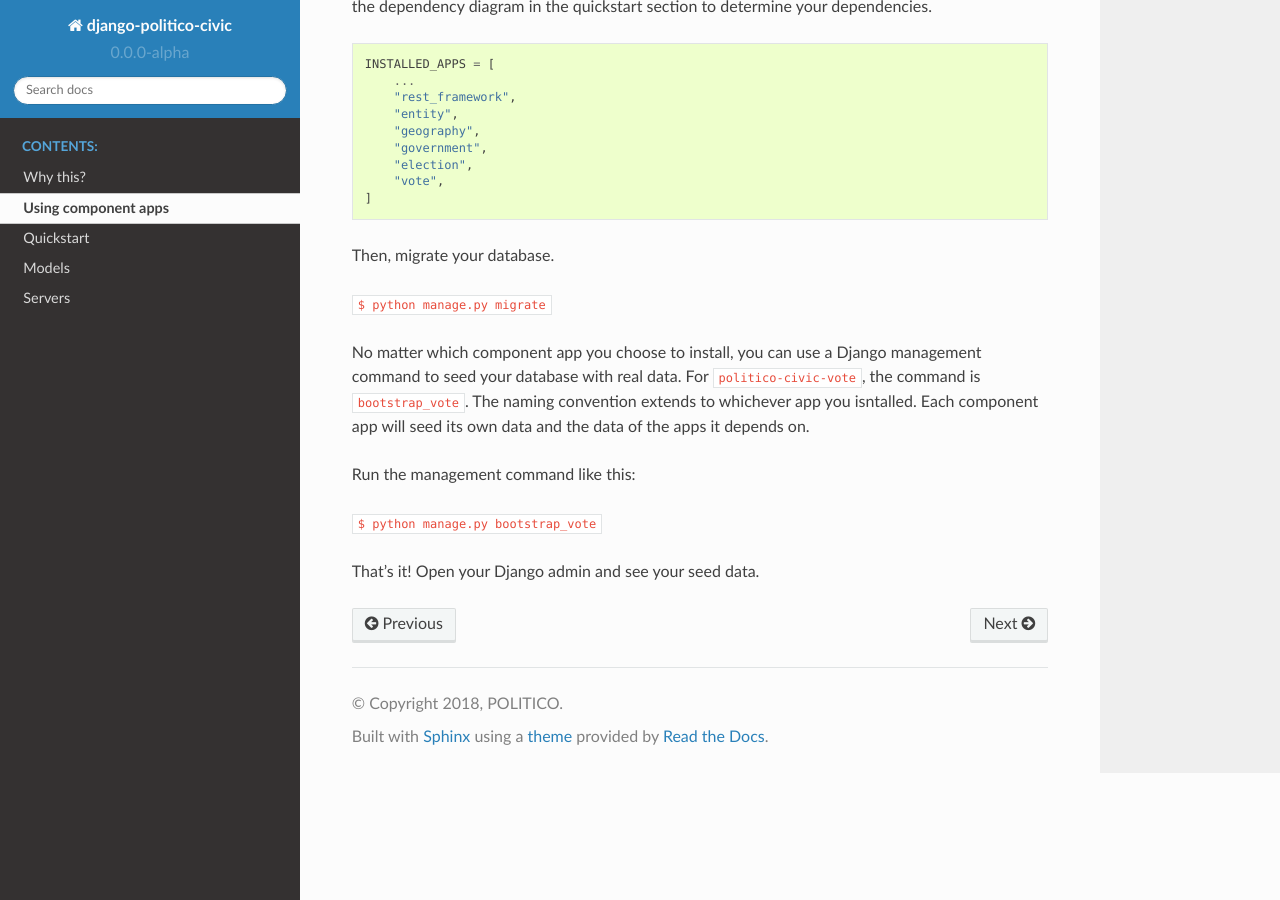
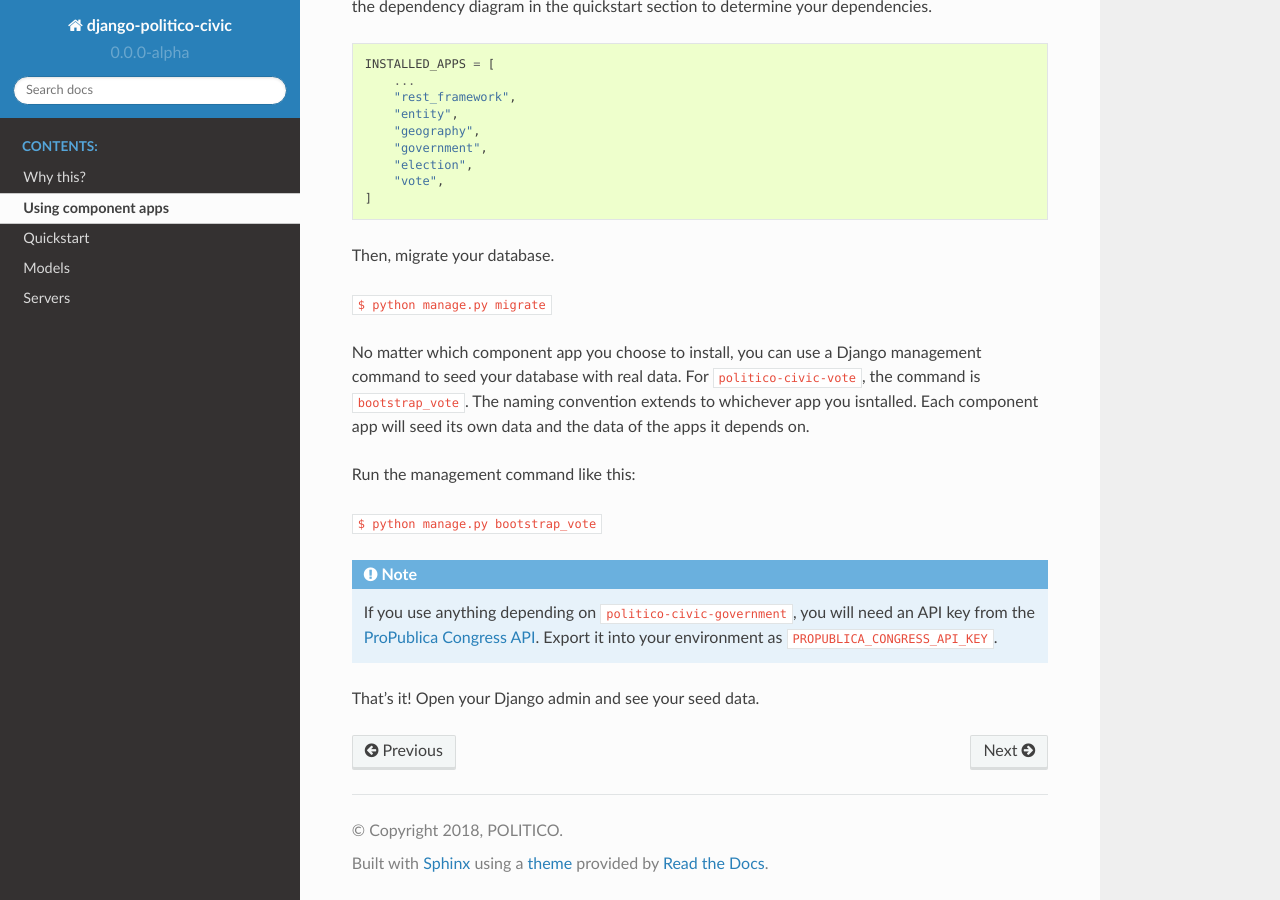
Before and after one commit to The-Politico/politico-civic, a Sphinx documentation site: the page built from docs/source/components.rst, in a window 1280 px wide and 900 px high, scrolled down 552 px. Built offline with Sphinx 7.4.7 and the Read the Docs theme 2.0.0, drawn with Linux system fonts in a browser that asks for light colours.

Commit message:
document propublica dependency

```diff
--- a/docs/source/components.rst
+++ b/docs/source/components.rst
@@ -35,4 +35,7 @@ Run the management command like this:
 
 ``$ python manage.py bootstrap_vote``
 
+.. note::
+    If you use anything depending on ``politico-civic-government``, you will need an API key from the `ProPublica Congress API <https://projects.propublica.org/api-docs/congress-api/>`__. Export it into your environment as ``PROPUBLICA_CONGRESS_API_KEY``.
+
 That's it! Open your Django admin and see your seed data.
```
